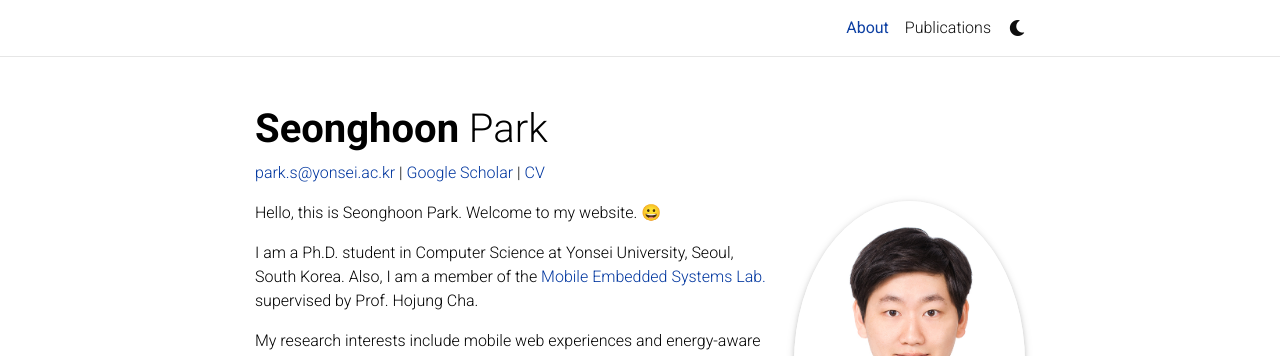
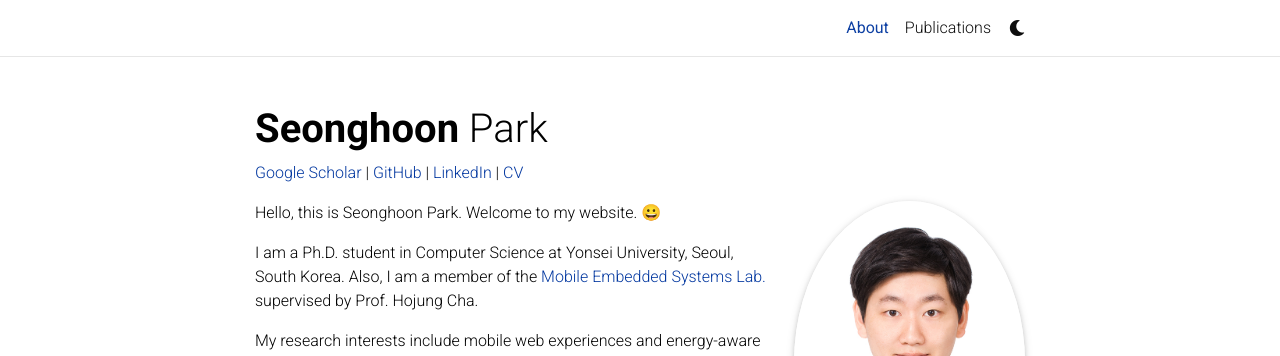
Before and after one commit to parkseonghoony/parkseonghoony.github.io, a Jekyll site: the page built from _pages/about.md, in a window 1280 px wide. Shown: the top 356 px of the page. Built offline with Jekyll 4.4.1, drawn with Linux system fonts in a browser that asks for light colours; comment, search, counter and statistics services are not loaded; a style sheet for code colours, icons or effects is not loaded.

Commit message:
about me

```diff
--- a/_pages/about.md
+++ b/_pages/about.md
@@ -3,8 +3,9 @@ layout: about
 title: About
 permalink: /
 subtitle: >
-  <a href='mailto:park.s@yonsei.ac.kr'>park.s@yonsei.ac.kr</a> |
   <a href='https://scholar.google.co.kr/citations?user=0x6frTEAAAAJ&hl=en'>Google Scholar</a> |
+  <a href='https://github.com/park-s'>GitHub</a> |
+  <a href='https://linkedin.com/in/park-seonghoon'>LinkedIn</a> |
   <a href='/assets/pdf/seonghoon_cv.pdf'>CV</a>
 
 profile:
```
